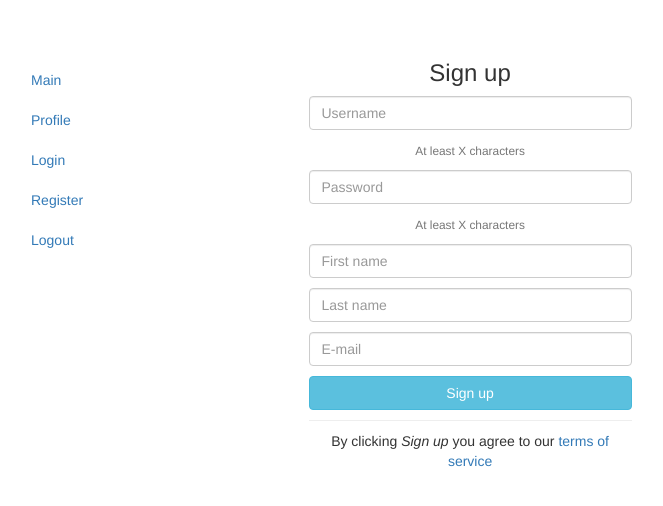
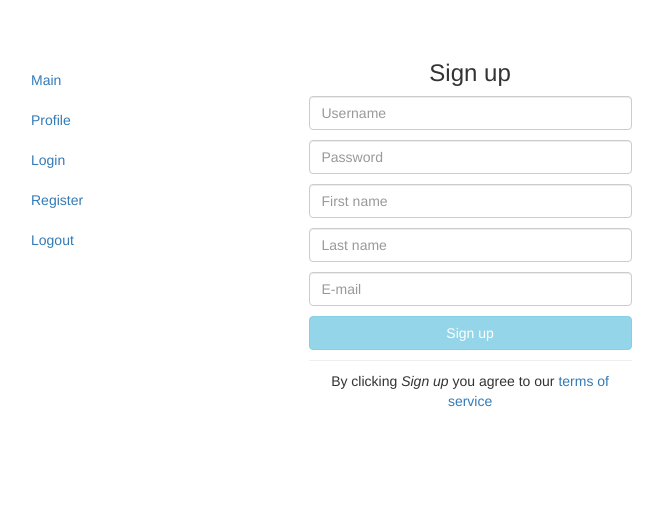
Before and after one commit to zonkje/demo-spa, an Angular app: page /register in a window 1280 px wide. Shown: the top 506 px of the page, without its empty margins (69-732 px from the left). Built offline with nearby package versions, Linux system fonts and the light colour scheme.

Commit message:
add sigUp function

```diff
--- a/src/app/auth/auth.service.ts
+++ b/src/app/auth/auth.service.ts
@@ -1,5 +1,8 @@
 import {Injectable} from '@angular/core';
 import {HttpClient, HttpResponse} from '@angular/common/http';
+import {User} from '../shared/user.model';
+import {first, tap} from 'rxjs/operators';
+import {log} from 'util';
 
 @Injectable()
 export class AuthService {
@@ -7,13 +10,23 @@ export class AuthService {
   constructor(private http: HttpClient) {
   }
 
-  signUp(username: string, password: string) {
+  signIn(username: string, password: string) {
     return this.http.post('http://localhost:8080/login', {
       username: username,
       password: password
-    },{
+    }, {
       observe: 'response'
     });
   }
 
+  signUp(username: string, password: string, firstName: string, lastName: string, email: string) {
+    return this.http.post<User>('http://localhost:8080/register', {
+      username: username,
+      password: password,
+      firstName: firstName,
+      lastName: lastName,
+      email: email
+    });
+  }
+
 }
--- a/src/app/auth/login/login.component.ts
+++ b/src/app/auth/login/login.component.ts
@@ -32,15 +32,16 @@ export class LoginComponent implements OnInit {
     const password = this.signInForm.get('password').value;
 
     this.isLoading = true;
-    this.authService.signUp(username, password).subscribe(
+    this.authService.signIn(username, password).subscribe(
       responseData => {
         console.log(responseData);
         console.log(responseData.headers.get('Authorization'));
         this.isLoading = false;
       },
-      error => {
-        console.log(error);
-        this.error = 'An error occurred!';
+      responseError => {
+        console.log(responseError);
+        // change it after improving api
+        this.error = 'An error occurred! Login failed';
         this.isLoading = false;
       }
     );
--- a/src/app/auth/register/register.component.css
+++ b/src/app/auth/register/register.component.css
@@ -1,3 +1,7 @@
 *{
   margin: 10px 0px 10px 0px
 }
+
+input.ng-invalid.ng-touched {
+  border: 1px solid red;
+}
--- a/src/app/auth/register/register.component.html
+++ b/src/app/auth/register/register.component.html
@@ -1,47 +1,96 @@
 <div class="row">
   <div class="col-sm-9 col-md-7 col-lg-5 mx-auto">
-    <!-- Default form register -->
-    <form class="text-center border border-light p-5" action="#!">
+    <div class="alert alert-danger" *ngIf="error">
+      <p>{{ error }}</p>
+    </div>
+    <div *ngIf="isLoading" style="text-align: center">
+      <app-loading-spinner></app-loading-spinner>
+    </div>
+    <form
+      class="text-center border border-light p-5"
+      [formGroup]="signUpForm"
+      (ngSubmit)="onSubmit()"
+      *ngIf="!isLoading"
+    >
 
       <p class="h3 mb-4">Sign up</p>
 
-      <!-- Username -->
-      <input type="text" id="username" class="form-control" placeholder="Username">
-      <small id="usernameRequirements" class="form-text text-muted mb-4">
-        At least X characters
+      <input
+        type="text"
+        id="username"
+        class="form-control"
+        placeholder="Username"
+        formControlName="username"
+      >
+      <small
+        *ngIf="!signUpForm.get('username').valid && signUpForm.get('username').touched"
+        id="usernameRequirements"
+        style="color: red"
+        class="form-text text-muted mb-4">
+        Please enter username
       </small>
 
-      <!-- Password -->
-      <input type="password" id="password" class="form-control" placeholder="Password">
-      <small id="passwordRequirements" class="form-text text-muted mb-4">
-        At least X characters
+      <input
+        type="password"
+        id="password"
+        class="form-control"
+        placeholder="Password"
+        formControlName="password"
+      >
+      <small
+        *ngIf="!signUpForm.get('password').valid && signUpForm.get('password').touched"
+        id="passwordRequirements"
+        style="color: red"
+        class="form-text text-muted mb-4">
+        Please enter password
       </small>
 
       <div class="form-row mb-4">
         <div class="col">
-          <!-- First name -->
-          <input type="text" id="firstName" class="form-control" placeholder="First name">
+          <input
+            type="text"
+            id="firstName"
+            class="form-control"
+            placeholder="First name"
+            formControlName="firstName"
+          >
         </div>
         <div class="col">
-          <!-- Last name -->
-          <input type="text" id="lastName" class="form-control" placeholder="Last name">
+          <input
+            type="text"
+            id="lastName"
+            class="form-control"
+            placeholder="Last name"
+            formControlName="lastName"
+          >
         </div>
       </div>
 
-      <!-- E-mail -->
-      <input type="email" id="email" class="form-control mb-4" placeholder="E-mail">
+      <input
+        type="email"
+        id="email"
+        class="form-control mb-4"
+        placeholder="E-mail"
+        formControlName="email"
+      >
+      <small
+        *ngIf="!signUpForm.get('email').valid && signUpForm.get('email').touched"
+        id="emailRequirements"
+        class="form-text text-muted mb-4">
+        Please enter email
+      </small>
 
-      <!-- Sign up button -->
-      <button class="btn btn-info my-4 btn-block" type="submit">Sign up</button>
+      <button class="btn btn-info my-4 btn-block"
+              type="submit"
+              [disabled]="!signUpForm.valid"
+      >Sign up</button>
 
       <hr>
 
-      <!-- Terms of service -->
       <p>By clicking
         <em>Sign up</em> you agree to our
         <a href="" target="_blank">terms of service</a>
 
     </form>
-    <!-- Default form register -->
   </div>
 </div>
--- a/src/app/auth/register/register.component.ts
+++ b/src/app/auth/register/register.component.ts
@@ -1,4 +1,6 @@
 import { Component, OnInit } from '@angular/core';
+import {FormControl, FormGroup, Validators} from '@angular/forms';
+import {AuthService} from '../auth.service';
 
 @Component({
   selector: 'app-register',
@@ -7,9 +9,54 @@ import { Component, OnInit } from '@angular/core';
 })
 export class RegisterComponent implements OnInit {
 
-  constructor() { }
+  signUpForm: FormGroup;
+  isLoading: boolean = false;
+  error = null;
+
+  constructor(private authService: AuthService) {}
 
   ngOnInit(): void {
+
+    this.signUpForm = new FormGroup({
+      'username': new FormControl(null, Validators.required),
+      'password': new FormControl(null, Validators.required),
+      'firstName': new FormControl(null),
+      'lastName': new FormControl(null),
+      'email': new FormControl(null, Validators.email),
+    });
+
+  }
+
+  onSubmit(){
+    if(!this.signUpForm.valid){
+      return;
+    }
+    this.isLoading = true;
+    // is there a better way to write it down? maybe with interface? I won't use this JSON anymore later
+    const username = this.signUpForm.get('username').value;
+    const password = this.signUpForm.get('password').value;
+    const firstName = this.signUpForm.get('firstName').value;
+    const lastName = this.signUpForm.get('lastName').value;
+    const email = this.signUpForm.get('email').value;
+
+    console.log(username);
+    console.log(password);
+    console.log(firstName);
+    console.log(lastName);
+    console.log(email);
+
+    this.authService.signUp(username, password, firstName, lastName, email)
+      .subscribe(
+        responseData => {
+          console.log(responseData);
+          this.isLoading = false;
+        }, errorResponse => {
+          this.error = 'An error occurred! Registration failed';
+          this.isLoading = false;
+        }
+      );
+
+    this.signUpForm.reset();
   }
 
 }
```
Also changed, not shown: src/app/shared/user.model.ts (added, +8 -0 lines).
